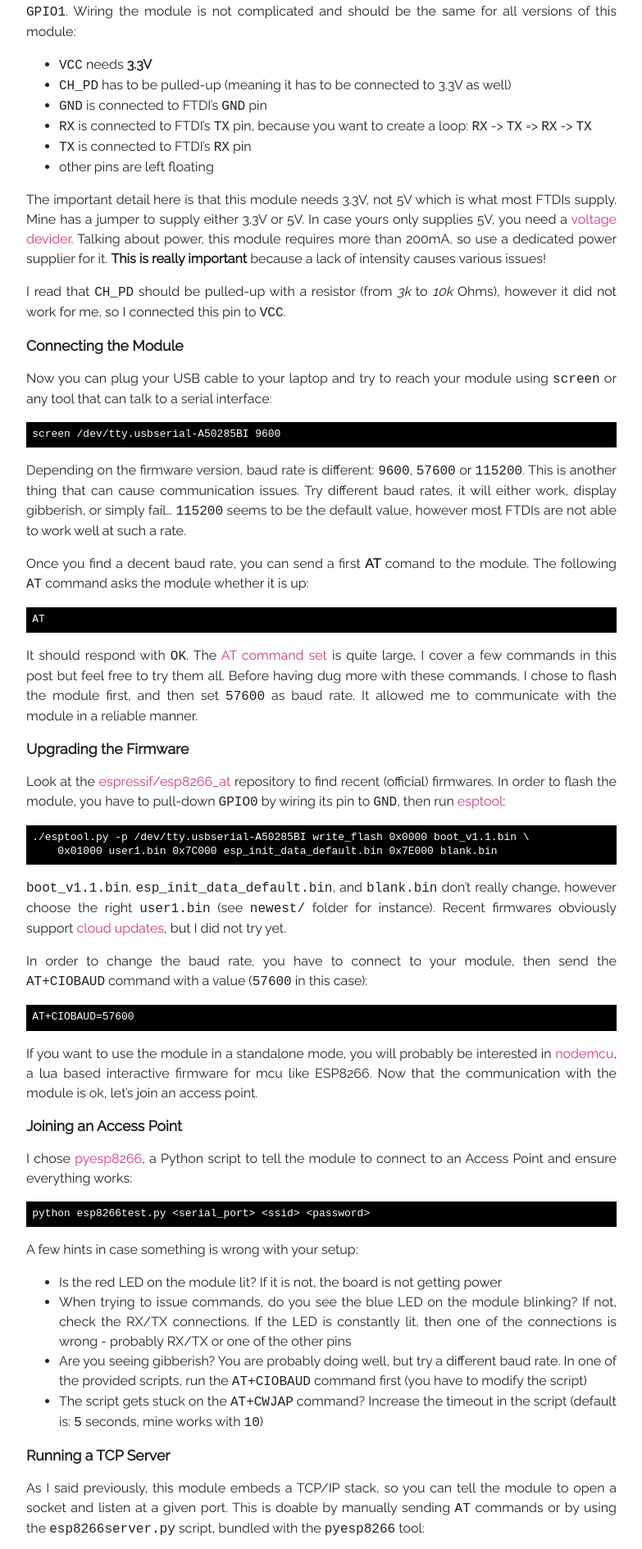
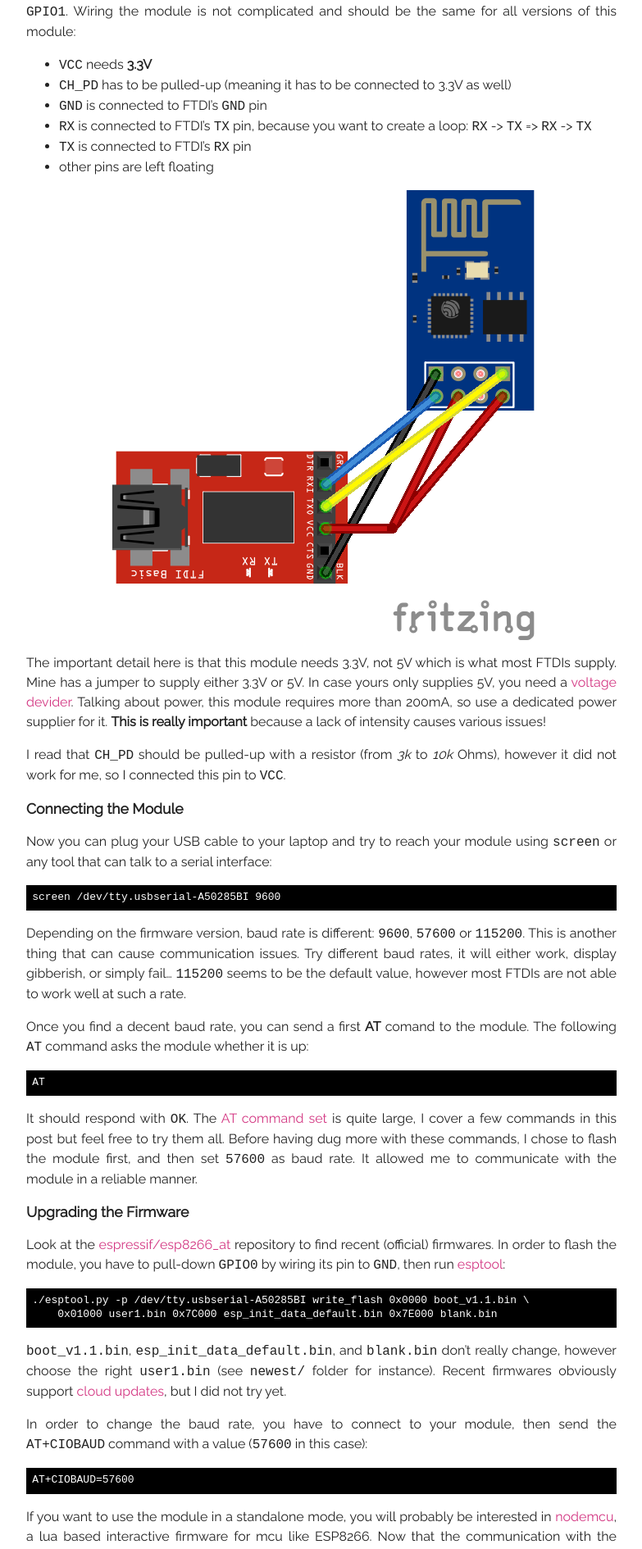
Before and after one commit to willdurand/willdurand.github.io, a Jekyll site: the page built from _posts/2015-03-17-playing-with-a-esp8266-wifi-module.markdown, in a window 1280 px wide. Shown: the part 717-2607 px from the top of the page at 82% size, without its empty margins (248-1031 px from the left). Built offline with Jekyll 4.4.1, drawn with Linux system fonts in a browser that asks for light colours; nearby versions of some CDN libraries; Markdown is read by kramdown in place of the engine named in the settings; comment, search, counter and statistics services are not loaded.

Commit message:
add sketch

```diff
--- a/_posts/2015-03-17-playing-with-a-esp8266-wifi-module.markdown
+++ b/_posts/2015-03-17-playing-with-a-esp8266-wifi-module.markdown
@@ -38,6 +38,8 @@ complicated and should be the same for all versions of this module:
 * `RX` is connected to FTDI's `TX` pin, because you want to create a loop: `RX` -> `TX` => `RX` -> `TX`
 * `TX` is connected to FTDI's `RX` pin
 * other pins are left floating
+
+![](/images/posts/2015/esp/sketch.png)
 
 The important detail here is that this module needs 3.3V, not 5V which is what
 most FTDIs supply. Mine has a jumper to supply either 3.3V or 5V. In case yours
```
Also changed, not shown: images/posts/2015/esp/sketch.png (added).
